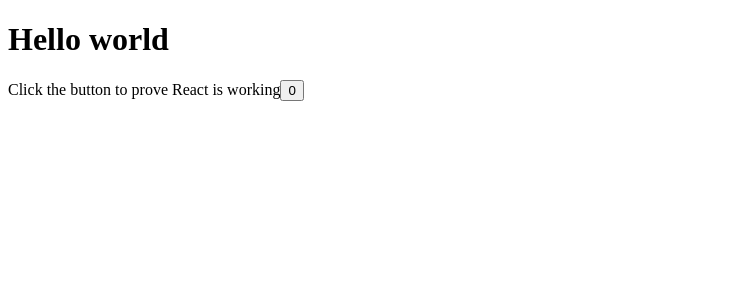
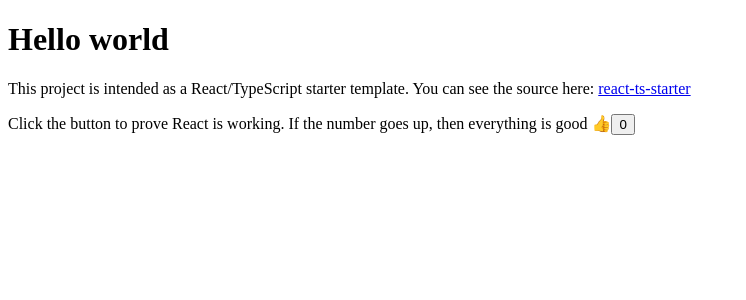
Before and after one commit to fildon/react-ts-starter, a React app: page / in a window 1280 px wide. Shown: the top 300 px of the page, without its empty margins (0-746 px from the left). Built offline with nearby package versions, Linux system fonts and the light colour scheme; the HTML template or start-up script is replaced by a standard one.

Commit message:
Better project signposting in README and main view

```diff
--- a/src/app.tsx
+++ b/src/app.tsx
@@ -6,7 +6,12 @@ export const App = () => {
 	return (
 		<main className="stack center">
 			<h1>Hello world</h1>
-			<span>Click the button to prove React is working</span>
+			<p>
+				This project is intended as a React/TypeScript starter template. You can
+				see the source here:{" "}
+				<a href="https://github.com/fildon/react-ts-starter/">react-ts-starter</a>
+			</p>
+			<span>Click the button to prove React is working. If the number goes up, then everything is good 👍</span>
 			<button
 				onClick={() => {
 					setCount((c) => c + 1);
```
Also changed, not shown: 1 other file (tests, documents, lock files or other folders).
